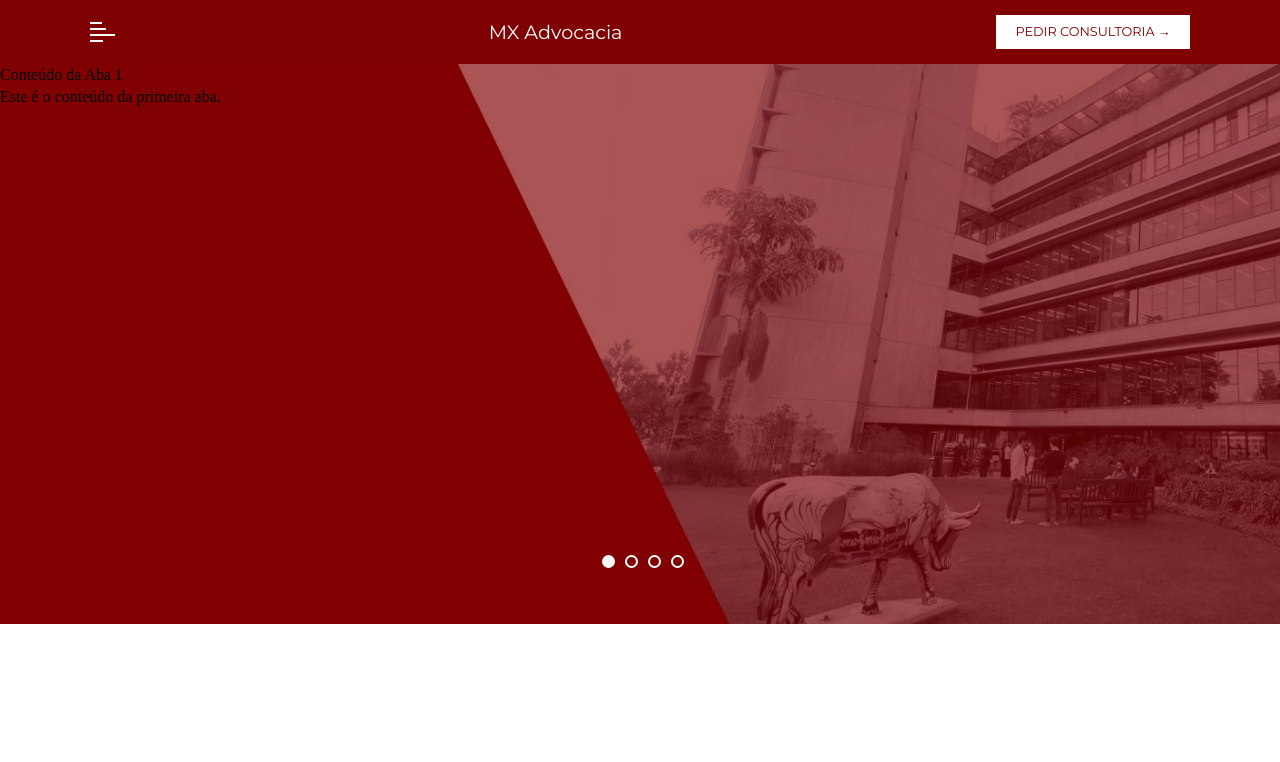
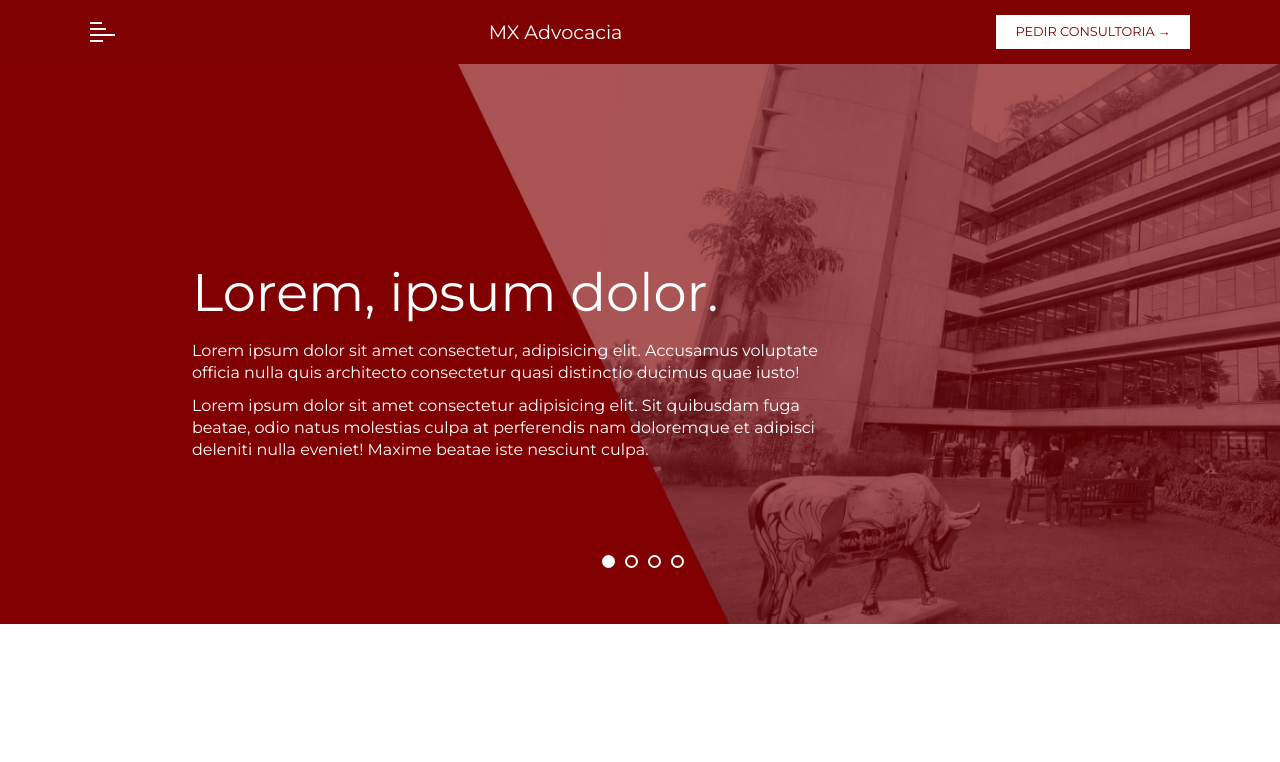
Before and after one commit to henriquepx/mx_advocacy, a React (Vite) app: page / in a window 1280 px wide. Shown: the top 762 px of the page. Built offline with nearby package versions, Linux system fonts and the light colour scheme.

Commit message:
feat: add icon to project and add texts to main page

```diff
--- a/index.html
+++ b/index.html
@@ -4,6 +4,7 @@
     <meta charset="UTF-8" />
     <meta name="viewport" content="width=device-width, initial-scale=1.0" />
     <title>MX Advocacia</title>
+    <link rel="icon" href="./public/logo.png">
 
     <link rel="preconnect" href="https://fonts.googleapis.com">
     <link rel="preconnect" href="https://fonts.gstatic.com" crossorigin>
--- a/src/sections/MainPage/MainPagePrincipal.jsx
+++ b/src/sections/MainPage/MainPagePrincipal.jsx
@@ -1,5 +1,6 @@
 import { useState } from 'react';
 import styled from 'styled-components';
+import { fontPrimary } from '../../GlobalStyles';
 
 const ContainerPrincipalPage = styled.main`
   background-color: #fff;
@@ -18,7 +19,22 @@ const TabContent = styled.div`
 
 const TabItem = styled.div`
   width: 100%;
+  transition: opacity 0.3s, padding 0.3s;
   display: ${({ active }) => (active ? 'block' : 'none')};
+
+  padding: ${({ active }) => (active ? '12rem 0rem 0rem 12rem' : '0')};
+  opacity: ${({ active }) => (active ? '1' : '0')};
+  h2 {
+    font-family: ${fontPrimary};
+    color: #fff;
+    font-size: 3.3rem;
+  }
+  p {
+    max-width: 60ch;
+    font-family: ${fontPrimary};
+    color: #fff;
+    margin: 10px 0;
+  }
 `;
 
 const Content1 = styled(TabItem)`
@@ -63,20 +79,24 @@ const MainPagePrincipal = () => {
     <ContainerPrincipalPage>
       <TabContent>
         <Content1 active={activeTab === 0}>
-            <h2>Conteúdo da Aba 1</h2>
-            <p>Este é o conteúdo da primeira aba.</p>
+            <h2>Lorem, ipsum dolor.</h2>
+            <p>Lorem ipsum dolor sit amet consectetur, adipisicing elit. Accusamus voluptate officia nulla quis architecto consectetur quasi distinctio ducimus quae iusto!</p>
+            <p>Lorem ipsum dolor sit amet consectetur adipisicing elit. Sit quibusdam fuga beatae, odio natus molestias culpa at perferendis nam doloremque et adipisci deleniti nulla eveniet! Maxime beatae iste nesciunt culpa.</p>
         </Content1>
         <Content2 active={activeTab === 1}>
-          <h2>Conteúdo da Aba 2</h2>
-          <p>Este é o conteúdo da segunda aba.</p>
+        <h2>Lorem, ipsum dolor.</h2>
+            <p>Lorem ipsum dolor sit amet consectetur, adipisicing elit. </p>
+            <p>Lorem ipsum dolor sit amet consectetur adipisicing elit. Sit quibusdam fuga beatae, odio natus molestias culpa at perferendis nam doloremque et adipisci deleniti nulla eveniet! Maxime beatae iste nesciunt culpa.</p>
         </Content2>
         <Content3 active={activeTab === 2}>
-          <h2>Conteúdo da Aba 3</h2>
-          <p>Este é o conteúdo da terceira aba.</p>
+        <h2>Lorem, ipsum dolor.</h2>
+            <p>Lorem ipsum dolor sit amet consectetur, adipisicing elit. Accusamus voluptate officia nulla quis architecto consectetur quasi distinctio ducimus quae iusto!</p>
+            <p>Lorem ipsum dolor sit amet consectetur adipisicing elit. Sit quibusdam fuga beatae, odio natus molestias culpa at perferendis nam doloremque.</p>
         </Content3>
         <Content4 active={activeTab === 3}>
-          <h2>Conteúdo da Aba 4</h2>
-          <p>Este é o conteúdo da quarta aba.</p>
+        <h2>Lorem, ipsum dolor.</h2>
+            <p>Lorem ipsum dolor sit amet consectetur, adipisicing elit. Accusamus voluptate officia nulla quis architecto consectetur quasi distinctio ducimus quae iusto!</p>
+            <p>Lorem ipsum dolor sit amet consectetur adipisicing elit. Sit quibusdam fuga beatae, odio natus molestias culpa at perferendis nam doloremque et adipisci deleniti nulla eveniet! Maxime beatae iste nesciunt culpa. Lorem ipsum, dolor sit amet consectetur adipisicing elit. Reiciendis, iusto quis nam voluptatem temporibus sequi!</p>
         </Content4>
       </TabContent>
       <TabMenu>
```
